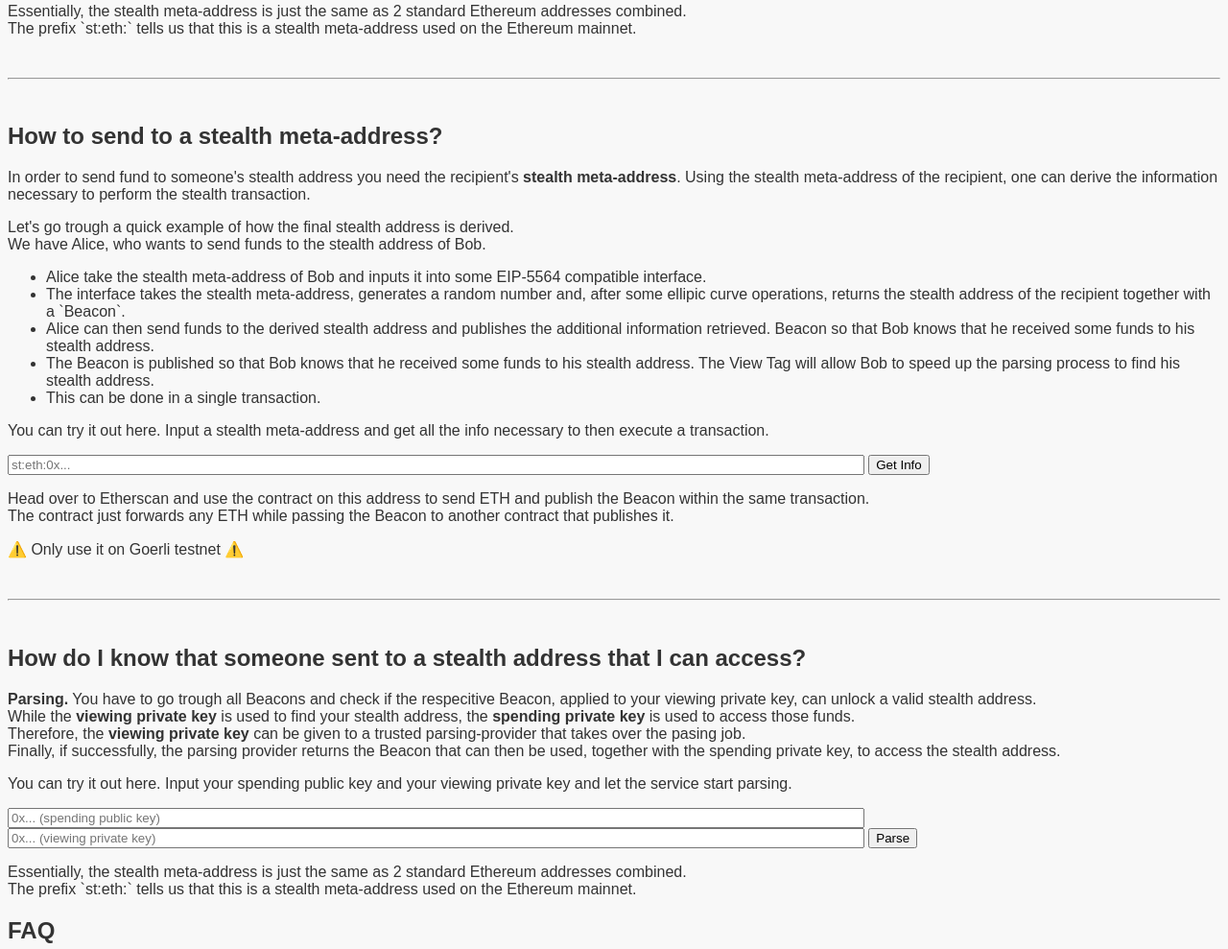
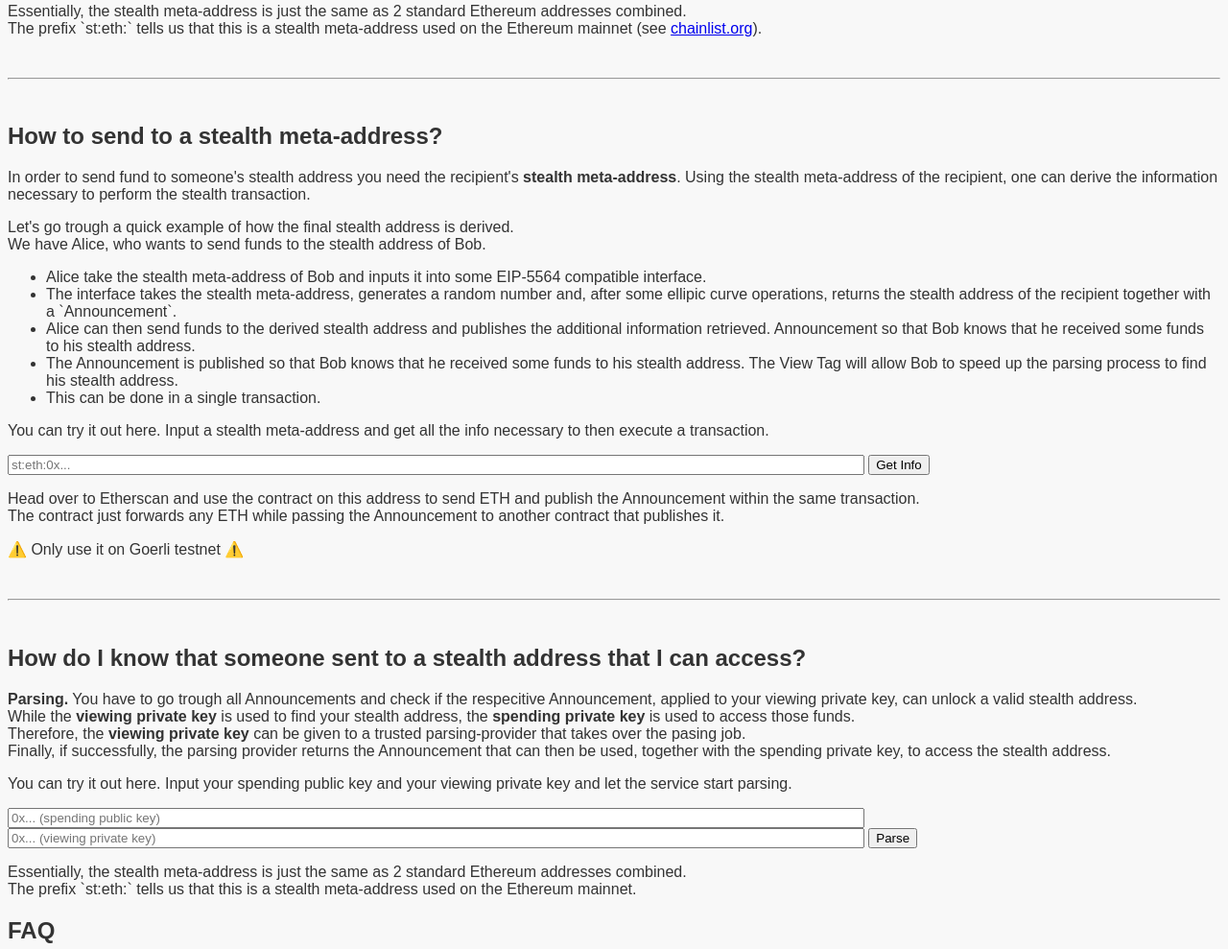
Before and after one commit to nerolation/stealth-utils, a plain HTML site: page index.html in a window 1280 px wide. Shown: the part 594-1583 px from the top of the page at 96% size. Drawn offline with Linux system fonts and the light colour scheme; no server answers.

Commit message:
Add files via upload

```diff
--- a/index.html
+++ b/index.html
@@ -54,7 +54,7 @@ nav {
           <button type="submit">Generate</button>
         </form>
         <p>Essentially, the stealth meta-address is just the same as 2 standard Ethereum addresses combined.<br>
-          The prefix `st:eth:` tells us that this is a stealth meta-address used on the Ethereum mainnet.</p>
+          The prefix `st:eth:` tells us that this is a stealth meta-address used on the Ethereum mainnet (see <a href=https://chainlist.org/>chainlist.org</a>).</p>
         <p id="pstealthmetaaddressinfo" style="display:none;">And these are the spending and viewing private keys, that map to the public keys encoded in the stealth meta-address:</p>
         <textarea id="stealthmetaaddressinfo" rows="2" style="width:70%;max-width:900px;display:none"></textarea>
         <p id="pstealthmetaaddressinfo2" style="display:none;">The private keys must be kept secret because they are used to find and access one's own stealth addresses.</p>
@@ -74,9 +74,9 @@ nav {
           We have Alice, who wants to send funds to the stealth address of Bob.</p>
         <ul>
         <li>Alice take the stealth meta-address of Bob and inputs it into some EIP-5564 compatible interface.</li>
-        <li>The interface takes the stealth meta-address, generates a random number and, after some ellipic curve operations, returns the stealth address of the recipient together with a `Beacon`.</li>
-        <li>Alice can then send funds to the derived stealth address and publishes the additional information retrieved. Beacon so that Bob knows that he received some funds to his stealth address.</li>
-        <li>The Beacon is published so that Bob knows that he received some funds to his stealth address. The View Tag will allow Bob to speed up the parsing process to find his stealth address.</li>
+        <li>The interface takes the stealth meta-address, generates a random number and, after some ellipic curve operations, returns the stealth address of the recipient together with a `Announcement`.</li>
+        <li>Alice can then send funds to the derived stealth address and publishes the additional information retrieved. Announcement so that Bob knows that he received some funds to his stealth address.</li>
+        <li>The Announcement is published so that Bob knows that he received some funds to his stealth address. The View Tag will allow Bob to speed up the parsing process to find his stealth address.</li>
         <li>This can be done in a single transaction.
         </ul>
         </div>
@@ -86,8 +86,8 @@ nav {
           <button type="submit">Get Info</button>
         </form>
         <textarea id="stealthaddressinfo" rows="3" style="width:70%;max-width:900px;display:none"></textarea>
-        <p>Head over to Etherscan and use the contract on this address to send ETH and publish the Beacon within the same transaction.<br>
-          The contract just forwards any ETH while passing the Beacon to another contract that publishes it. </p>
+        <p>Head over to Etherscan and use the contract on this address to send ETH and publish the Announcement within the same transaction.<br>
+          The contract just forwards any ETH while passing the Announcement to another contract that publishes it. </p>
           <p>⚠️ Only use it on Goerli testnet ⚠️</p>
       </section>
       <br>
@@ -96,13 +96,13 @@ nav {
       <section id="example">
         <h2>How do I know that someone sent to a stealth address that I can access?</h2>
         <div>
-        <p><span style="font-weight: bold;">Parsing.</span> You have to go trough all Beacons and check if the respecitive Beacon,
+        <p><span style="font-weight: bold;">Parsing.</span> You have to go trough all Announcements and check if the respecitive Announcement,
           applied to your viewing private key, can unlock a valid stealth address.<br>
 
       While the <span style="font-weight: bold;">viewing private key</span> is used to find your stealth address,
       the <span style="font-weight: bold;">spending private key</span> is used to access those funds.<br>
       Therefore, the <span style="font-weight: bold;">viewing private key</span> can be given to a trusted parsing-provider that takes over the pasing job.<br>
-          Finally, if successfully, the parsing provider returns the Beacon that can then be used, together with the spending private key, to access the stealth address.</p>
+          Finally, if successfully, the parsing provider returns the Announcement that can then be used, together with the spending private key, to access the stealth address.</p>
         </div>
         <p>You can try it out here. Input your spending public key and your viewing private key and let the service start parsing.</p>
         <form id="input-form-3">
@@ -163,7 +163,7 @@ nav {
           var outputField = document.querySelector('#stealthaddressinfo');
           outputField.style.display = "block";
           outputField.value = "Stealth Address: " + stealthAddressInfo["stealthAddress"] +
-            "\nBeacon: " + stealthAddressInfo["ephemeralPublicKey"] + "\nView Tag: " + stealthAddressInfo["ViewTag"];
+            "\nAnnouncement: " + stealthAddressInfo["ephemeralPublicKey"] + "\nView Tag: " + stealthAddressInfo["ViewTag"];
         });
 
         document.querySelector('#input-form-3').addEventListener('submit', function(e) {
@@ -232,12 +232,12 @@ nav {
       });
 
 
-      fetch('https://github.com/nerolation/stealth-beacons/main/data.csv')
+      fetch('https://github.com/nerolation/stealth-announcements/main/data.csv')
       .then(response => response.text())
       .then(data => {
         const rows = data.split('\n');
         const headers = rows[0].split(',');
-        const Beacons = [];
+        const Announcements = [];
 
         for (let i = 1; i < rows.length; i++) {
           const cells = rows[i].split(',');
@@ -247,10 +247,10 @@ nav {
             rowObject[headers[j]] = cells[j];
           }
 
-          Beacons.push(rowObject);
+          Announcements.push(rowObject);
         }
 
-        console.log(Beacons);
+        console.log(Announcements);
         })
         .catch(error => console.error(error));
       </script>
```
